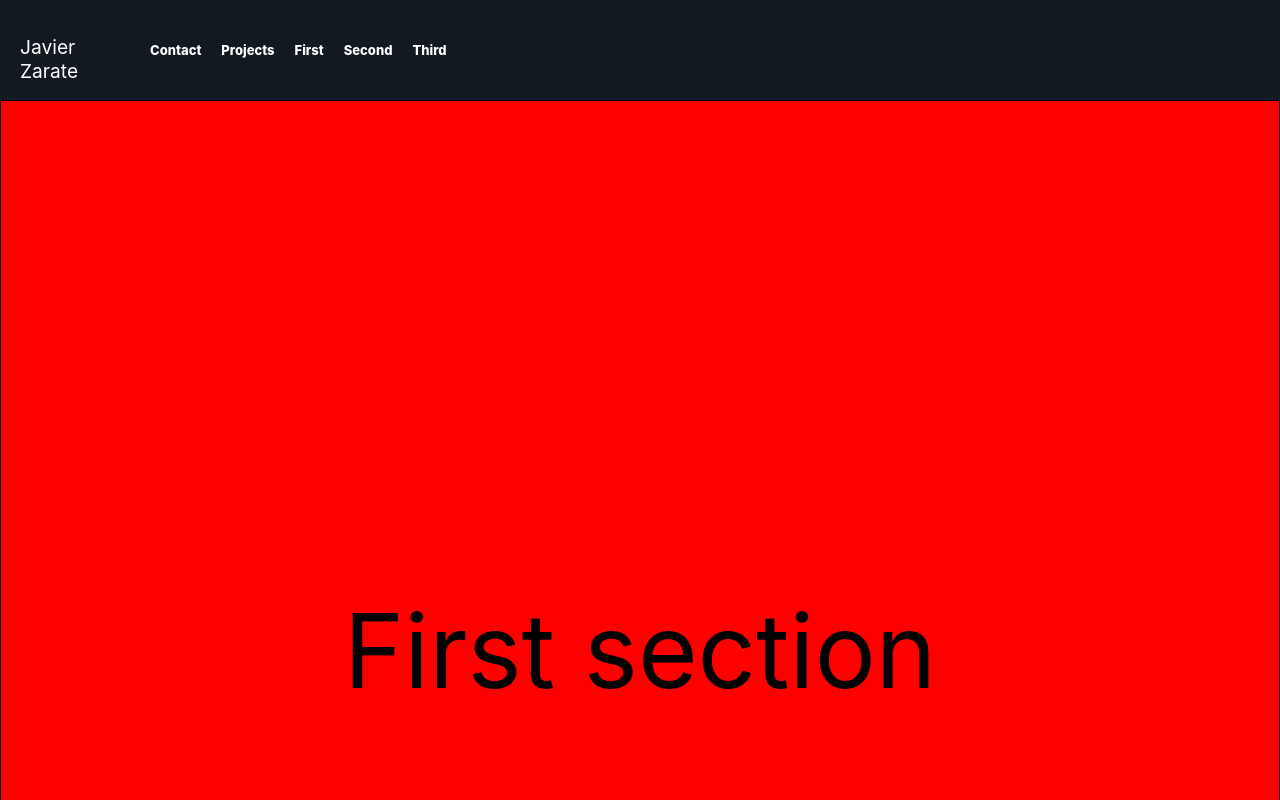
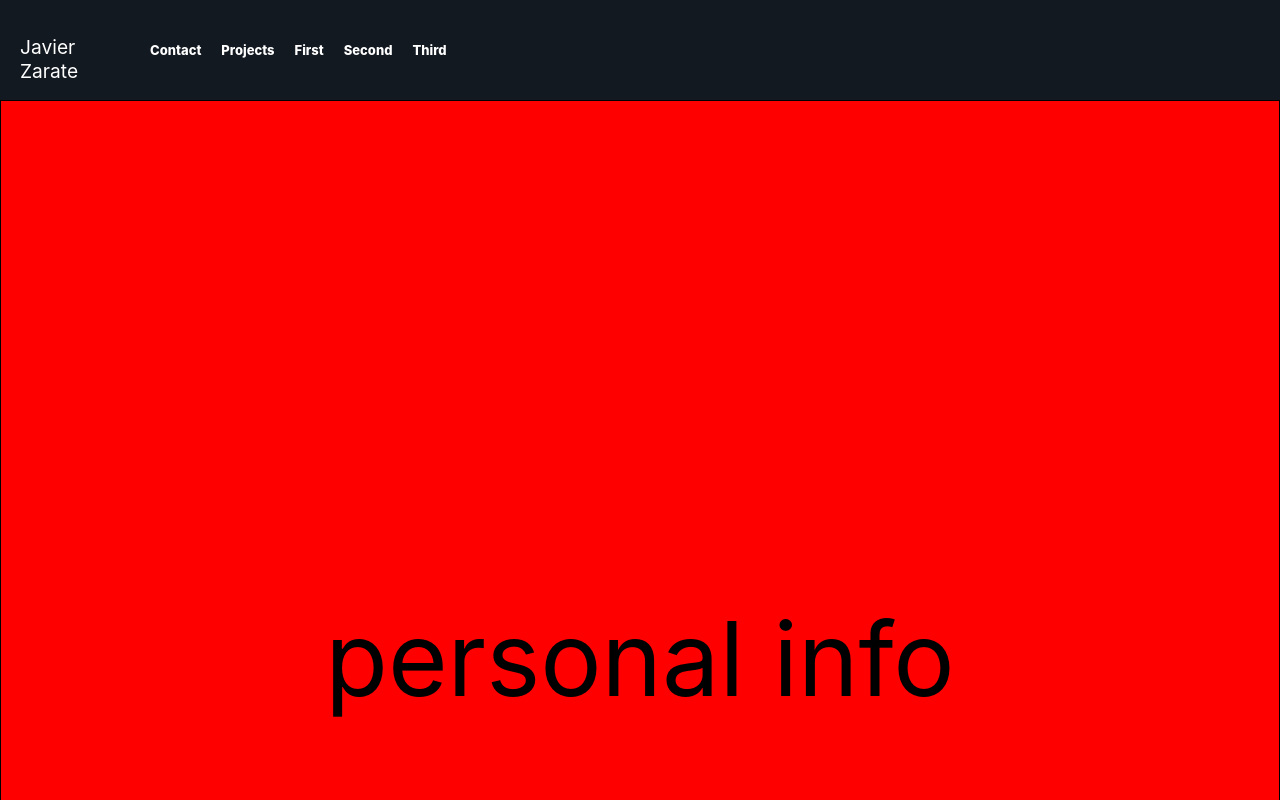
Before and after one commit to zaratejavier/porfolio, a React (Create React App) app: page / in a window 1280 px wide. Shown: the top 800 px of the page. Built offline with nearby package versions, Linux system fonts and the light colour scheme.

Commit message:
added new component

```diff
--- a/src/Components/Home.js
+++ b/src/Components/Home.js
@@ -1,5 +1,8 @@
 import React from "react"
 import "../Styles/Home.css"
+import Contact from "./Contact"
+import PersonalInfo from "./PersonalInfo"
+import Projects from "./Projects"
 
 const Home = () => {
   return (
@@ -7,11 +10,11 @@ const Home = () => {
       {/* Image */}
       <h1>Javier Zarate</h1>
 
-      <div id="first" style={{backgroundColor:"red", padding:"100px"}}>First section</div>
+      <div id="first" style={{backgroundColor:"red", padding:"100px"}}><PersonalInfo/></div>
 
-      <div id="second" style={{backgroundColor:"blue", padding:"100px"}}>Second section</div>
+      <div id="second" style={{backgroundColor:"blue", padding:"100px"}}><Projects/></div>
 
-      <div id="third" style={{backgroundColor:"green", padding:"100px"}}>Third section</div>
+      <div id="third" style={{backgroundColor:"green", padding:"100px"}}><Contact/></div>
 
       {/* discription */}
     </section>
--- /dev/null
+++ b/src/Components/PersonalInfo.js
@@ -0,0 +1,11 @@
+import React from "react"
+
+const PersonalInfo = () => {
+  return (
+    <div>
+      personal info
+    </div>
+  )
+}
+
+export default PersonalInfo
--- a/src/Styles/Home.css
+++ b/src/Styles/Home.css
@@ -1,6 +1,6 @@
  section {
    width: auto;
-   height: 900px;
+   height: 915px;
    overflow-y: scroll;
    border: 1px solid black;
    font-size: 0;
```
